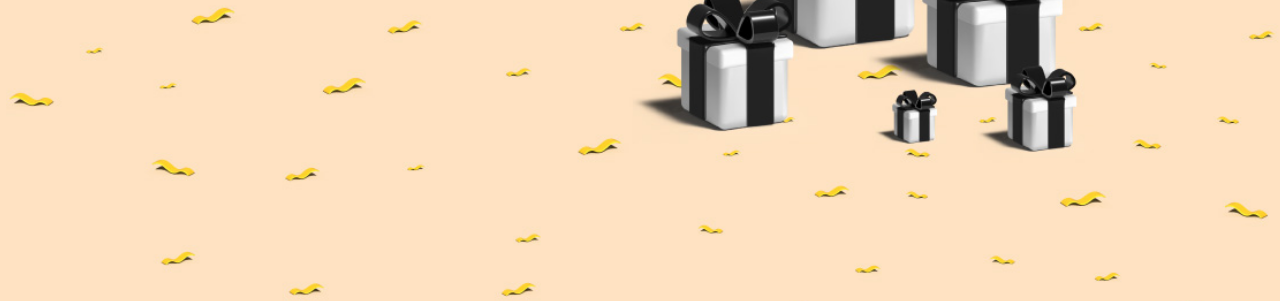
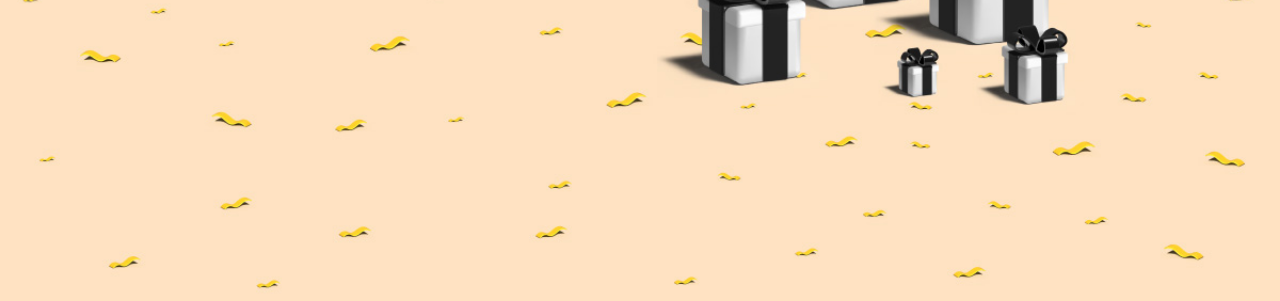
Before and after one commit to vibbyfs/Yerre-Collection, a plain HTML site: page index.html in a window 1280 px wide. Shown: the part 483-784 px from the top of the page. Drawn offline with Linux system fonts and the light colour scheme.

Commit message:
Update style.css

```diff
--- a/assets/css/style.css
+++ b/assets/css/style.css
@@ -187,7 +187,7 @@ li {
 
 /* =============== HOME PAGE ===============*/
 .home {
-  height: calc(100vh + 4rem);
+  height: calc(100vh);
   background-image: url(../img/home-bg.jpg);
   background-size: cover;
   background-position: 75%;
```
